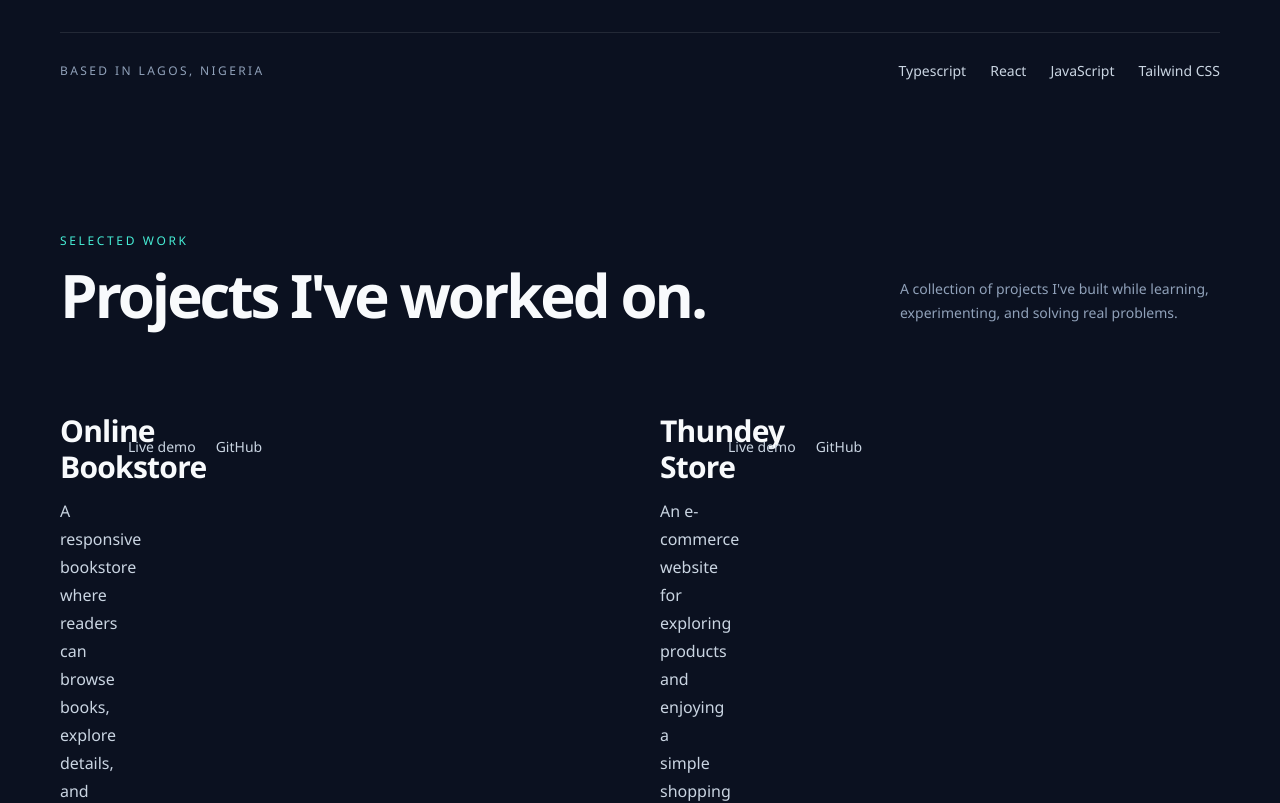
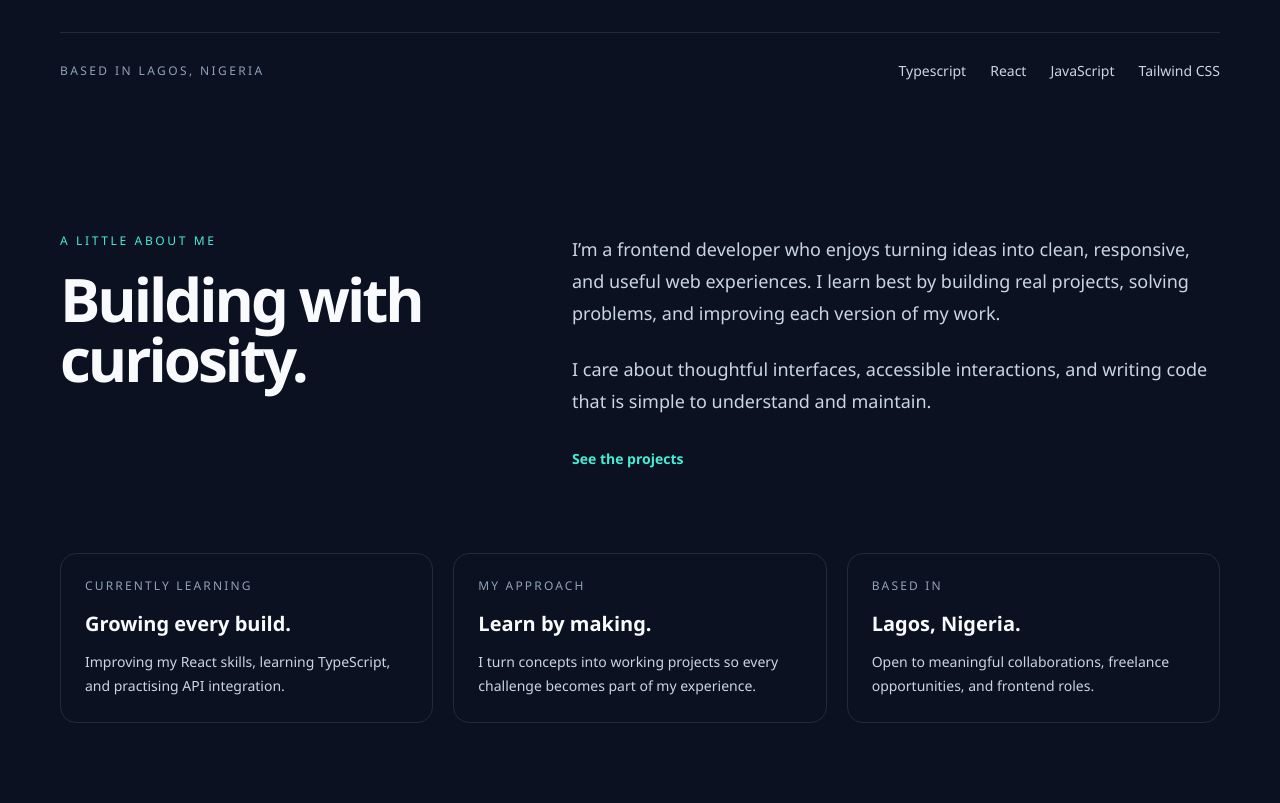
Before and after one commit to aliumuhammad2000-dev/my-portfolio, a React (Vite) app: page / in a window 1280 px wide. Shown: the part 900-1703 px from the top of the page. Built offline with nearby package versions, Linux system fonts and the light colour scheme.

Commit message:
fixed projects layout and build about section

```diff
--- a/src/App.jsx
+++ b/src/App.jsx
@@ -1,13 +1,14 @@
 import Navbar from './components/Navbar.jsx';
 import Hero from './components/Hero.jsx';
 import Projects from './components/Projects.jsx';
+import About from './components/About.jsx';
 
 export default function App() {
   return (
     <>
       <a href="#main" className="skip-link">Skip to content</a>
       <Navbar />
-      <main id="main" tabIndex={-1}><Hero /><Projects /></main>
+      <main id="main" tabIndex={-1}><Hero /><About /><Projects /></main>
     </>
   );
 }
--- /dev/null
+++ b/src/components/About.jsx
@@ -0,0 +1,34 @@
+export default function About() {
+  return (
+    <section id="about" aria-labelledby="about-heading" className="page-width scroll-mt-28 py-20 md:py-28">
+      <div className="grid gap-10 md:grid-cols-[0.8fr_1.2fr] md:gap-20">
+        <div>
+          <p className="text-xs font-medium uppercase tracking-[0.22em] text-teal-300">A little about me</p>
+          <h2 id="about-heading" className="mt-5 text-4xl font-semibold tracking-tighter md:text-6xl">Building with curiosity.</h2>
+        </div>
+        <div className="space-y-6 text-lg leading-8 text-slate-300">
+          <p>I’m a frontend developer who enjoys turning ideas into clean, responsive, and useful web experiences. I learn best by building real projects, solving problems, and improving each version of my work.</p>
+          <p>I care about thoughtful interfaces, accessible interactions, and writing code that is simple to understand and maintain.</p>
+          <a href="#projects" className="inline-flex items-center gap-2 text-sm font-semibold text-teal-300 transition-colors hover:text-teal-200">See the projects</a>
+        </div>
+      </div>
+      <div className="mt-14 grid gap-5 md:mt-20 md:grid-cols-3">
+        <article className="rounded-2xl border border-white/10 p-6">
+          <p className="text-xs uppercase tracking-[0.18em] text-slate-400">Currently learning</p>
+          <h3 className="mt-4 text-xl font-semibold">Growing every build.</h3>
+          <p className="mt-3 text-sm leading-6 text-slate-300">Improving my React skills, learning TypeScript, and practising API integration.</p>
+        </article>
+        <article className="rounded-2xl border border-white/10 p-6">
+          <p className="text-xs uppercase tracking-[0.18em] text-slate-400">My approach</p>
+          <h3 className="mt-4 text-xl font-semibold">Learn by making.</h3>
+          <p className="mt-3 text-sm leading-6 text-slate-300">I turn concepts into working projects so every challenge becomes part of my experience.</p>
+        </article>
+        <article className="rounded-2xl border border-white/10 p-6">
+          <p className="text-xs uppercase tracking-[0.18em] text-slate-400">Based in</p>
+          <h3 className="mt-4 text-xl font-semibold">Lagos, Nigeria.</h3>
+          <p className="mt-3 text-sm leading-6 text-slate-300">Open to meaningful collaborations, freelance opportunities, and frontend roles.</p>
+        </article>
+      </div>
+    </section>
+  );
+}
--- a/src/components/Navbar.jsx
+++ b/src/components/Navbar.jsx
@@ -20,7 +20,7 @@ export default function Navbar() {
   return (
     <header className="sticky top-0 z-50 border-b border-white/10 bg-[#0b1120]/95 backdrop-blur" onKeyDown={handleKeyDown}>
       <nav aria-label="Main navigation" className="page-width flex min-h-24 flex-wrap items-center justify-between gap-4 py-5">
-        <a href="#home" onClick={() => setIsMenuOpen(false)} aria-label="THUNDEY home" className="text-xl font-extrabold tracking-[-0.06em]">THUNDEY<span className="text-teal-300">.</span></a>
+        <a href="#home" onClick={() => setIsMenuOpen(false)} aria-label="THUNDEY home" className="text-xl font-extrabold tracking-[-0.06em]">THUNDEY</a>
         <button ref={menuButton} type="button" aria-expanded={isMenuOpen} aria-controls="navigation-links" onClick={() => setIsMenuOpen(open => !open)} className="rounded-full border border-white/20 px-5 py-2 text-sm md:hidden">
           {isMenuOpen ? 'Close −' : 'Menu +'}
         </button>
--- a/src/components/Projects.jsx
+++ b/src/components/Projects.jsx
@@ -2,7 +2,7 @@ import { projects } from '../data/projects.js';
 
 function ProjectItem({ project }) {
   return (
-    <article className="group py-8 md:grid md:grid-cols-[3rem_1fr] md:items-start md:gap-5">
+    <article className="group py-8">
       <div>
         <h3 className="text-2xl font-semibold tracking-tight transition-colors group-hover:text-teal-300 md:text-3xl">{project.name}</h3>
         <p className="mt-3 max-w-2xl leading-7 text-slate-300">{project.description}</p>
@@ -10,7 +10,7 @@ function ProjectItem({ project }) {
           {project.technologies.map(technology => <li key={technology} className="rounded-full border border-slate-700 px-3 py-1 text-xs text-slate-300">{technology}</li>)}
         </ul>
       </div>
-      <div className="mt-6 flex gap-5 text-sm md:col-start-2 md:mt-6 md:gap-5">
+      <div className="mt-6 flex gap-5 text-sm">
         <a href={project.liveDemo} target="_blank" rel="noreferrer" className="text-slate-300 transition-colors hover:text-teal-300">Live demo</a>
         <a href={project.github} target="_blank" rel="noreferrer" className="text-slate-300 transition-colors hover:text-teal-300">GitHub</a>
       </div>
```
